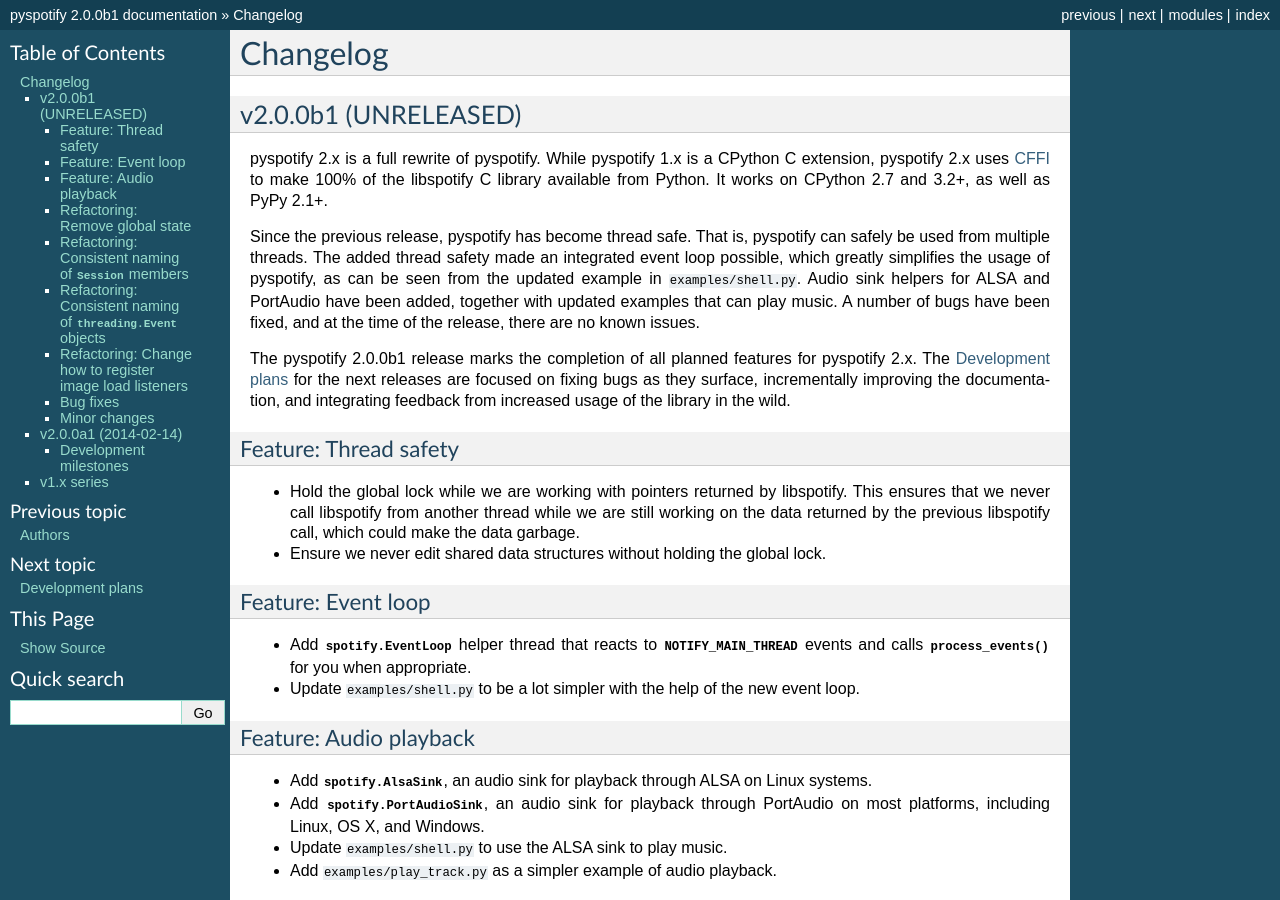
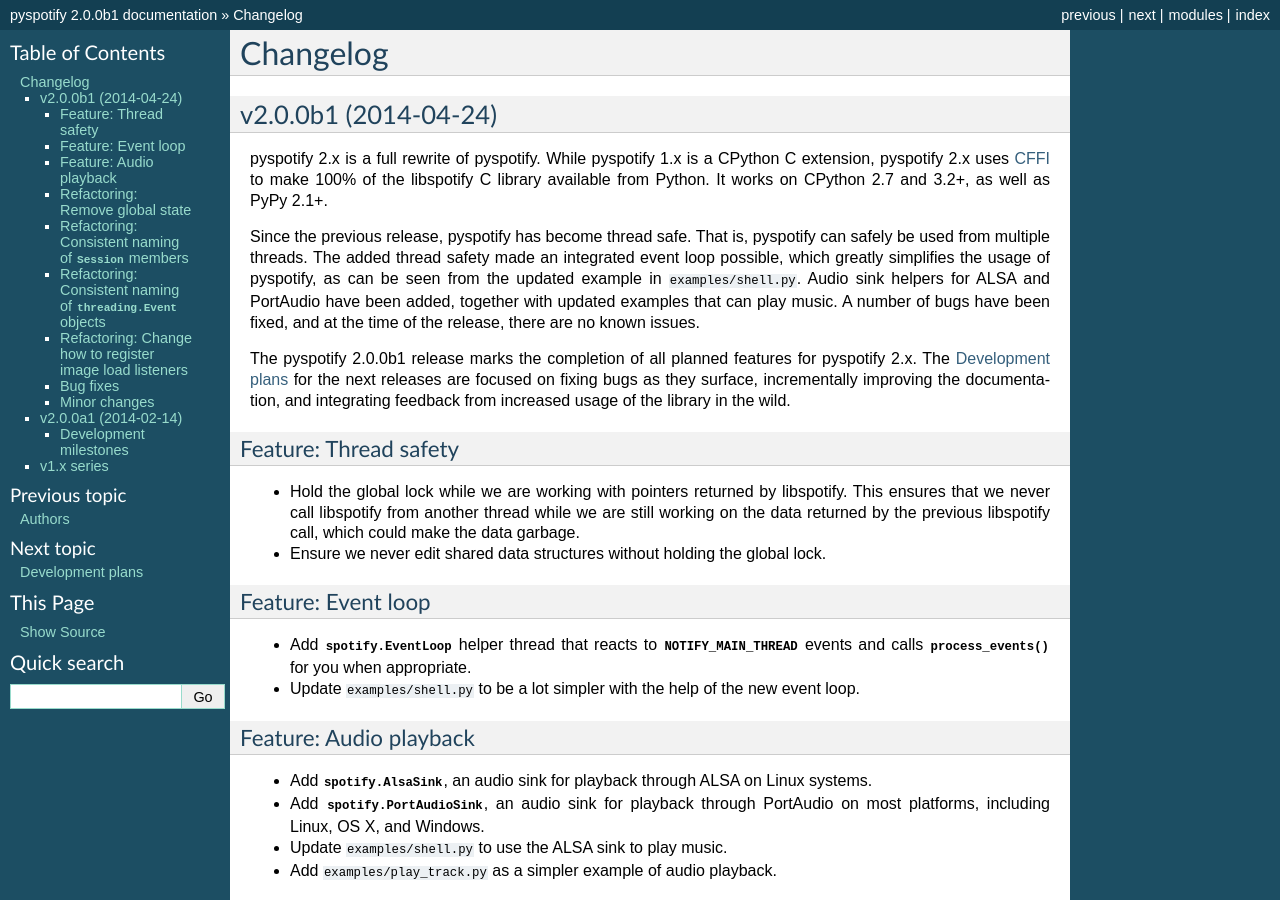
Before and after one commit to jodal/pyspotify, a Sphinx documentation site: the page built from docs/changelog.rst, in a window 1280 px wide and 900 px high. Built offline with Sphinx 7.4.7, drawn with Linux system fonts in a browser that asks for light colours; pages that are not in the unit, such as notebooks, are missing from menus.

Commit message:
docs: Add release date

```diff
--- a/docs/changelog.rst
+++ b/docs/changelog.rst
@@ -2,7 +2,7 @@
 Changelog
 *********
 
-v2.0.0b1 (UNRELEASED)
+v2.0.0b1 (2014-04-24)
 =====================
 
 pyspotify 2.x is a full rewrite of pyspotify. While pyspotify 1.x is a
```
